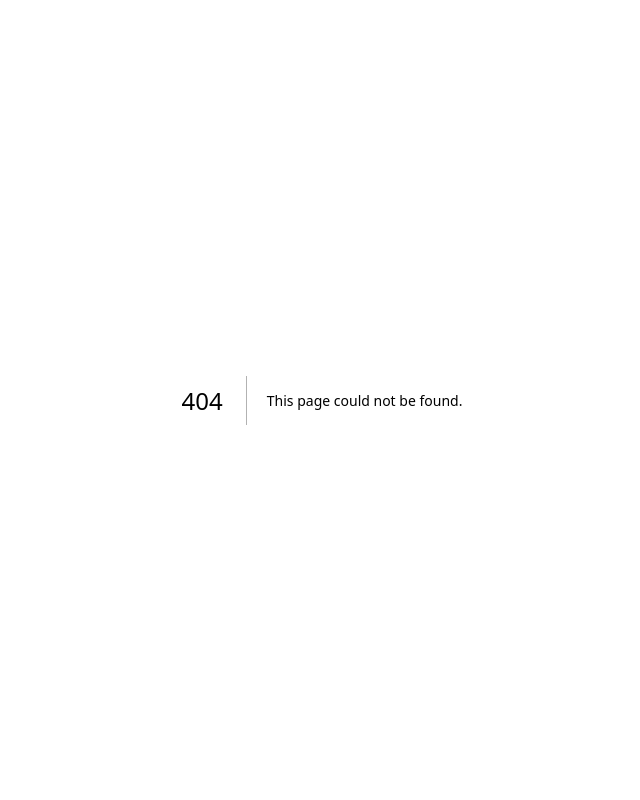
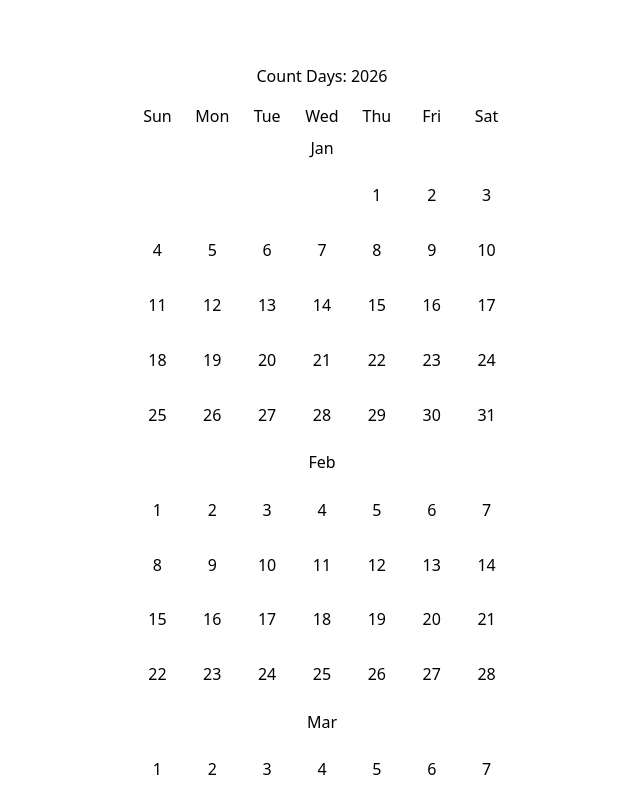
Before and after one commit to aakagi/akagi.co, a Next.js app: page /count-days in a window 1280 px wide. Before the commit this address had no page. Shown: the top 800 px of the page, without its empty margins (318-958 px from the left). Built offline with nearby package versions, Linux system fonts and the light colour scheme.

Commit message:
Init count days page

```diff
--- /dev/null
+++ b/src/app/count-days/page.tsx
@@ -0,0 +1,66 @@
+"use client";
+
+import dayjs from "dayjs";
+import { useMemo, useState } from "react";
+
+export default function CountDaysPage() {
+  const now = useMemo(() => dayjs(), []);
+  const [year, setYear] = useState(
+    now
+      .add(10, "days") // At the end of the year we generally care about the upcoming year.
+      .year()
+  );
+
+  return (
+    <div className="mx-auto my-16 flex min-h-screen w-full max-w-sm flex-col items-center">
+      <h1>Count Days: {year}</h1>
+      <div className="mt-4 w-full">
+        <div className="grid grid-cols-7">
+          <div className="flex items-center justify-center">Sun</div>
+          <div className="flex items-center justify-center">Mon</div>
+          <div className="flex items-center justify-center">Tue</div>
+          <div className="flex items-center justify-center">Wed</div>
+          <div className="flex items-center justify-center">Thu</div>
+          <div className="flex items-center justify-center">Fri</div>
+          <div className="flex items-center justify-center">Sat</div>
+        </div>
+
+        <div className="w-full">
+          {Array.from({ length: 12 }).map((_, index) => {
+            const monthNumber = index + 1;
+            const firstDayOfMonth = dayjs(`${year}-${monthNumber}-01`);
+            const numDays = firstDayOfMonth.daysInMonth();
+            const numWeekRows = Math.ceil(numDays / 7);
+
+            return (
+              <div key={index} className="mt-2 flex w-full flex-col items-center justify-center">
+                <h4 className="mb-2 font-medium">{firstDayOfMonth.format("MMM")}</h4>
+                <div className="flex w-full flex-col items-center justify-center">
+                  {Array.from({ length: numWeekRows }).map((_, weekIndex) => (
+                    <div key={weekIndex} className="grid w-full grid-cols-7">
+                      {Array.from({ length: 7 }).map((_, dayIndex) => {
+                        // Calculate the first weekday (0=Sunday..6=Saturday) of the month
+                        const firstDayWeekday = firstDayOfMonth.day();
+                        // Calculate the day of the month this cell represents
+                        const dayNumber = weekIndex * 7 + dayIndex - firstDayWeekday + 1;
+                        // Only show a number for days in the valid range for this month
+                        return (
+                          <div
+                            key={dayIndex}
+                            className="flex aspect-square w-full items-center justify-center"
+                          >
+                            {dayNumber > 0 && dayNumber <= numDays ? dayNumber : ""}
+                          </div>
+                        );
+                      })}
+                    </div>
+                  ))}
+                </div>
+              </div>
+            );
+          })}
+        </div>
+      </div>
+    </div>
+  );
+}
```
